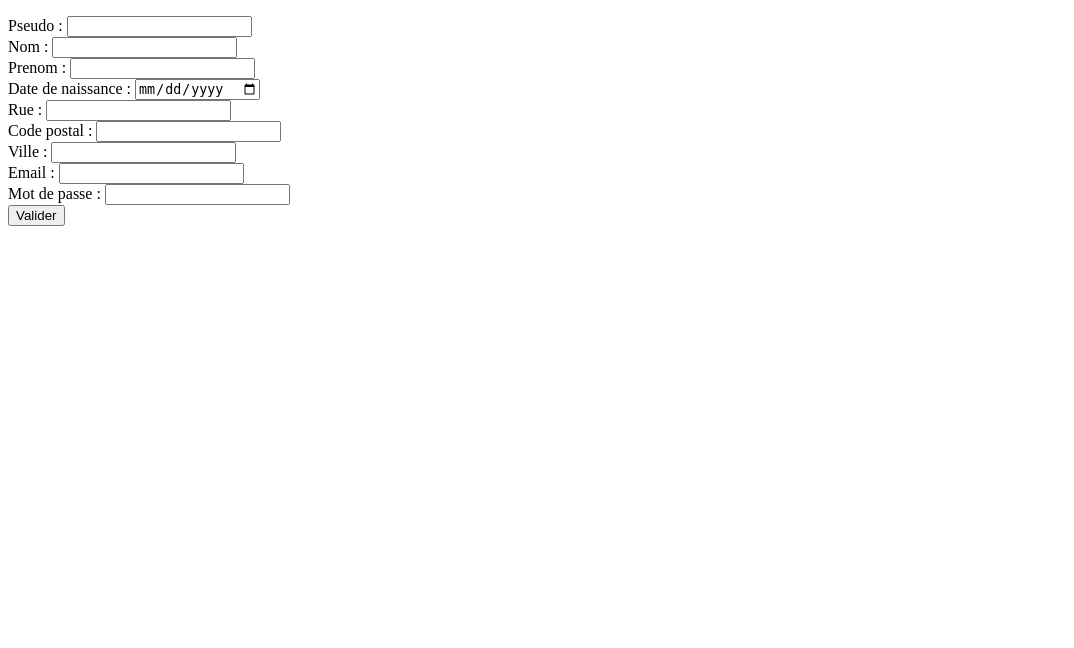
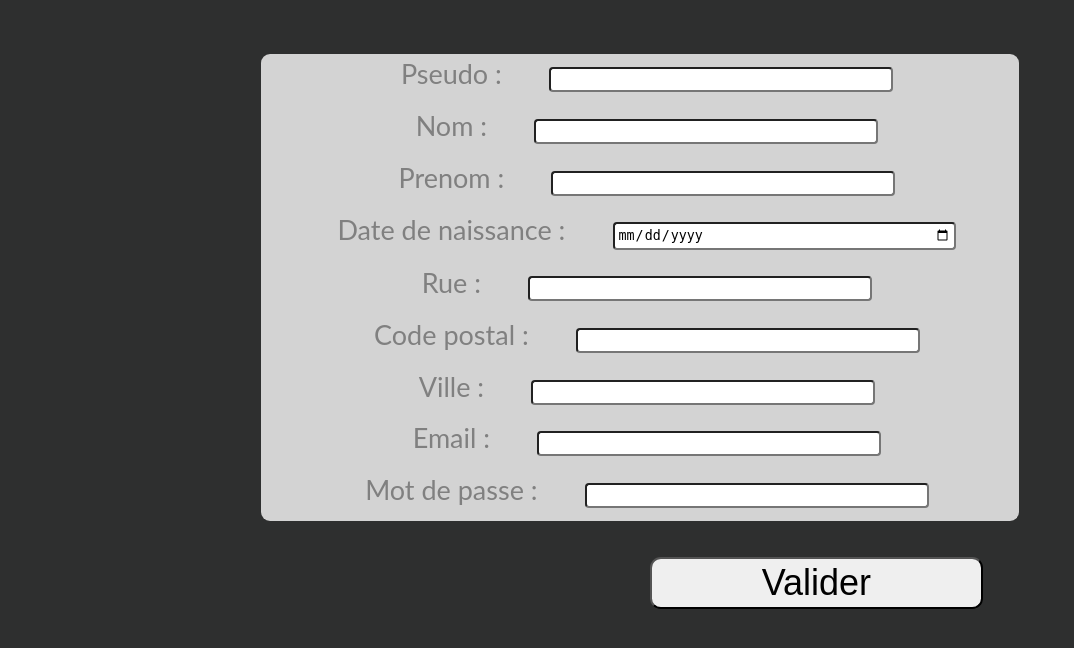
Before and after one commit to UTBroM/PopCornTheque, a PHP site: page /formulaireinscription.html in a window 1280 px wide. Shown: the top 648 px of the page, without its empty margins (0-1074 px from the left). Run offline with PHP 8.4, Linux system fonts and the light colour scheme.

Commit message:
style formulaire

```diff
--- a/www/formulaireinscription.html
+++ b/www/formulaireinscription.html
@@ -2,27 +2,27 @@
 <html>
 	<head>
 		<meta charset="utf-8" />
+		<link rel="stylesheet" href="style.css" />
 		<title>Inscription</title>
 	</head>
 
 	<body>
+		<div class="formulaire">
+			<form action="ajoututilisateur.php" method="post">
+					<label>Pseudo : </label><input type="text" name="user" required/><br/>
+					<label>Nom : </label><input type="text" name="nom" required/><br/>
+					<label>Prenom : </label><input type="text" name="prenom" required/><br/>
+					<label>Date de naissance : </label><input type="date" name="date_naissance" required/><br/>
+					<label>Rue : </label><input type="text" name="rue" required/><br/>
+					<label>Code postal : </label><input type="number" name="code_postal" required/><br/>
+					<label>Ville : </label><input type="text" name="ville" required/><br/>
+					<label>Email : </label><input type="email" name="mail" required/><br/>
+					<label>Mot de passe : </label><input type="password" name="password" required/><br/>
 
-	<form action="ajoututilisateur.php" method="post">
-		<p>
-		Pseudo : <input type="text" name="user" required/><br/>
-		Nom : <input type="text" name="nom" required/><br/>
-		Prenom : <input type="text" name="prenom" required/><br/>
-		Date de naissance : <input type="date" name="date_naissance" required/><br/>
-		Rue : <input type="text" name="rue" required/><br/>
-		Code postal : <input type="number" name="code_postal" required/><br/>
-		Ville : <input type="text" name="ville" required/><br/>
-		Email : <input type="email" name="mail" required/><br/>
-		Mot de passe : <input type="password" name="password" required/><br/>
+					<input class="submit" type="submit" value="Valider" />
+				</p>
+	        </form>
 
-		<input type="submit" value="Valider" />
-		</p>
-        </form>
-
-
+        </div>
 	</body>
 </html>
--- a/www/style.css
+++ b/www/style.css
@@ -318,3 +318,34 @@ nav ul li a:hover, nav ul li.active a{
 	box-shadow: 0.3em 0.3em 3em #000000;
 	opacity: 0.7;
 }
+.formulaire{
+	margin: 3em auto 0;
+	text-align: center;
+	background-color: lightgrey;
+	border-radius: 0.5em;
+
+	font-size: 18px;
+	transition: all 0.5s ease-out;
+	-webkit-transition: all 0.5s ease-out;
+	-moz-transition: all 0.5s ease-out;
+	-ms-transition: all 0.5s ease-out;
+	-o-transition: all 0.5s ease-out;
+	outline:none;
+	width: 60%;
+}
+.formulaire input{
+	border-radius: 0.3em;
+	margin: 1em;
+	padding: 3px;
+	width: 44%;
+}
+.formulaire input:hover{
+	color:#4099E6;
+	box-shadow: 0.3em 0.3em 3em #000000;
+	opacity: 0.7;
+}
+.formulaire label{
+	font-size: 1.5em;
+	padding: 1em;
+	color: grey;
+}
```
